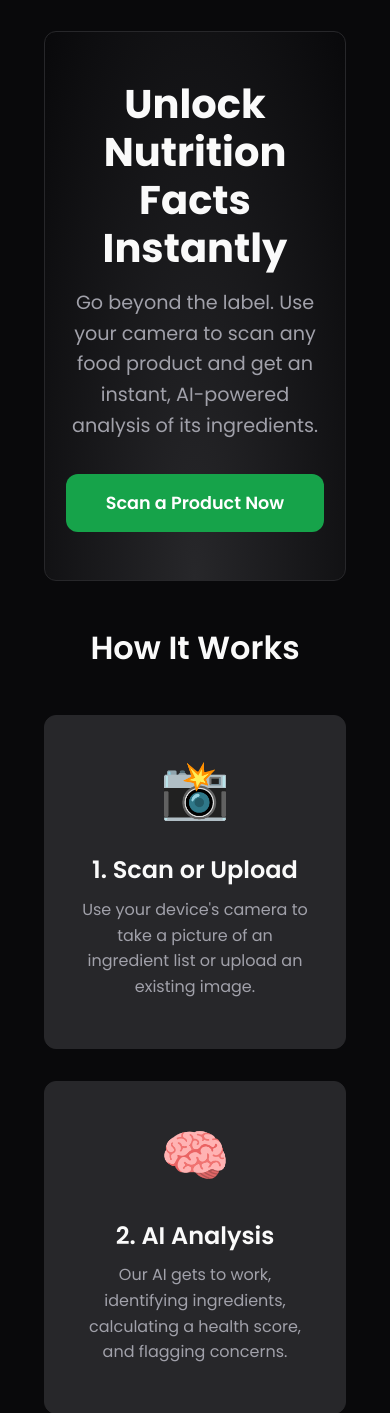
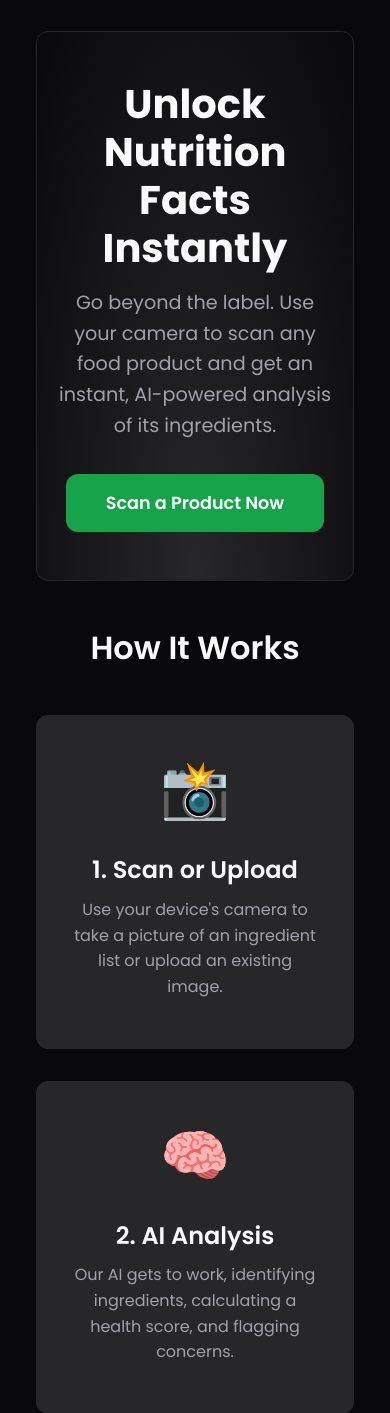
Before and after one commit to Mokarram7/Nutriscan-food-labels-insights, a Django app: page / in a window 390 px wide. Shown: the part 65-1478 px from the top of the page. Run offline with Django 5.2, Linux system fonts and the light colour scheme; parts of the project's set-up code (start-up, migrations or seed data) failed here and were passed over.

Commit message:
Enhance responsive design by adding padding to home container for better mobile display.

```diff
--- a/ocr_app_pr1/templates/Home.html
+++ b/ocr_app_pr1/templates/Home.html
@@ -114,6 +114,9 @@
     }
 
     @media (max-width: 768px) {
+        .home-container {
+            padding: 0 0.5rem;
+        }
         .hero-section h1 { font-size: 2.5rem; }
         .hero-section { padding: 3rem 1rem; }
         .features-section h2, .cta-section h2 { font-size: 2rem; }
```
